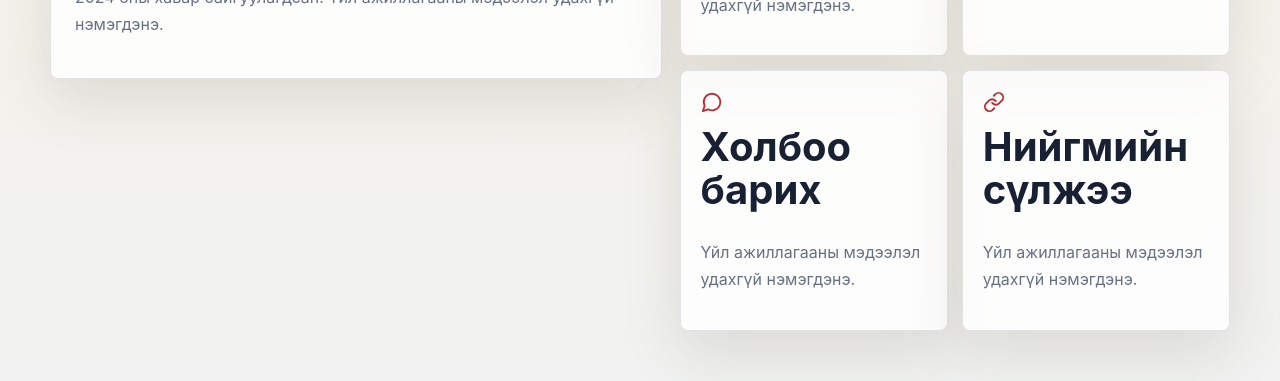
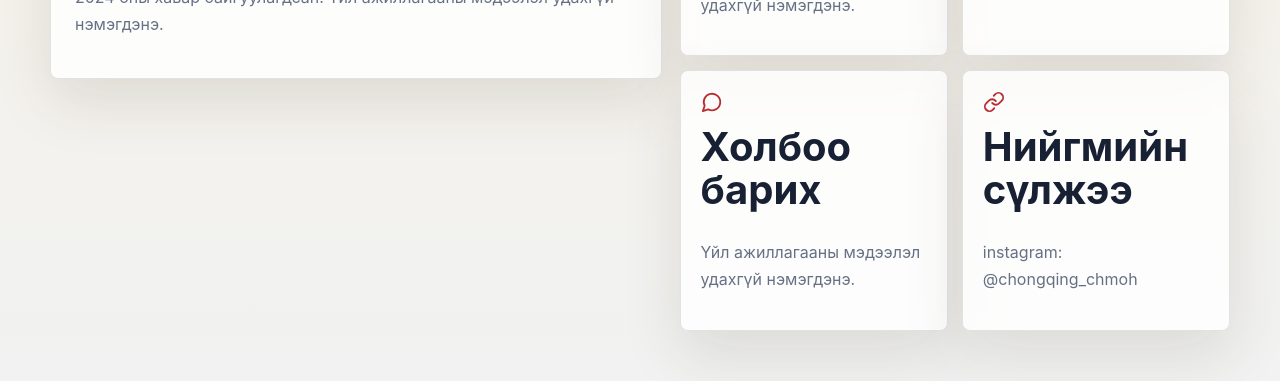
Before and after one commit to NomkoEsko/explore-chongqing, a React (Vite) app: page /mongolian-students in a window 1280 px wide. Shown: the part 864-1245 px from the top of the page. Built offline with nearby package versions, Linux system fonts and the light colour scheme.

Commit message:
added insta acc info

```diff
--- a/src/pages/MongolianStudents.jsx
+++ b/src/pages/MongolianStudents.jsx
@@ -7,7 +7,7 @@
   { title: "Үйл ажиллагаа", text: "Үйл ажиллагааны мэдээлэл удахгүй нэмэгдэнэ.", icon: GraduationCap },
   { title: "Зураг", text: "Үйл ажиллагааны мэдээлэл удахгүй нэмэгдэнэ.", icon: Camera },
   { title: "Холбоо барих", text: "Үйл ажиллагааны мэдээлэл удахгүй нэмэгдэнэ.", icon: MessageCircle },
-  { title: "Нийгмийн сүлжээ", text: "Үйл ажиллагааны мэдээлэл удахгүй нэмэгдэнэ.", icon: LinkIcon },
+  { title: "Нийгмийн сүлжээ", text: "instagram: @chongqing_chmoh", icon: LinkIcon, url: "https://www.instagram.com/chongqing_chmoh?igsh=eGt2czMxenVvdjMy", },
 ];
 
 export default function MongolianStudents() {
@@ -34,13 +34,31 @@
           </article>
 
           <div className="student-future-grid">
-            {futureSections.map(({ title, text, icon: Icon }) => (
-              <article className="about-card" key={title}>
-                <Icon size={22} aria-hidden="true" />
-                <h2>{title}</h2>
-                <p>{text}</p>
-              </article>
-            ))}
+            {futureSections.map(({ title, text, icon: Icon, url }) => {
+              const content = (
+                <>
+                  <Icon size={22} aria-hidden="true" />
+                  <h2>{title}</h2>
+                  <p>{text}</p>
+                </>
+              );
+
+              return url ? (
+                <a
+                  className="about-card about-card-link"
+                  key={title}
+                  href={url}
+                  target="_blank"
+                  rel="noopener noreferrer"
+                >
+                  {content}
+                </a>
+              ) : (
+                <article className="about-card" key={title}>
+                  {content}
+                </article>
+              );
+            })}
           </div>
         </div>
       </section>
```
